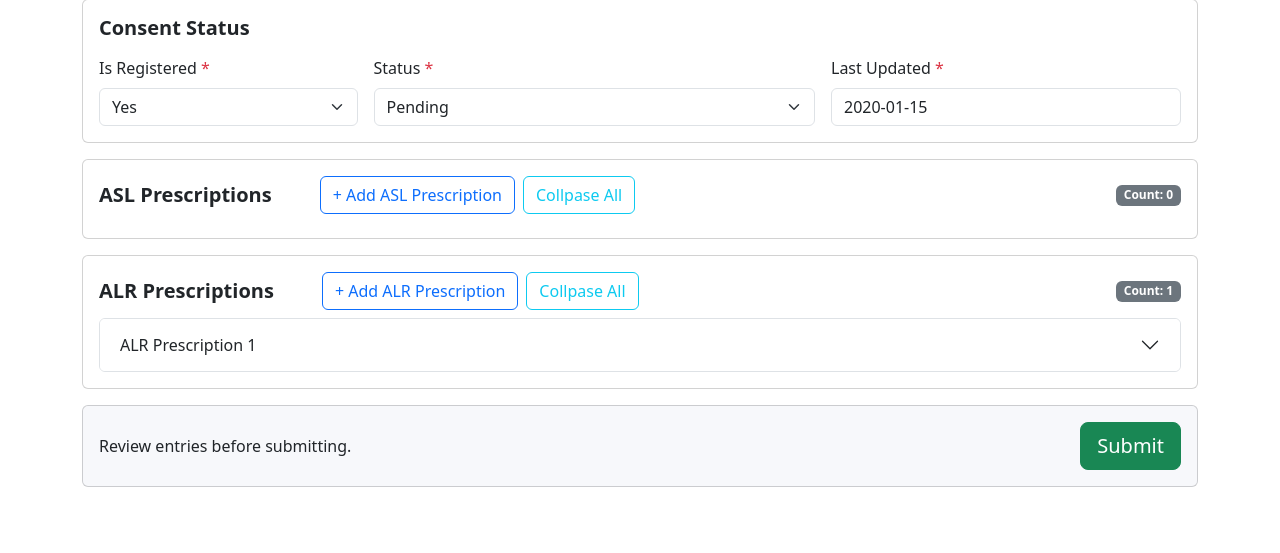
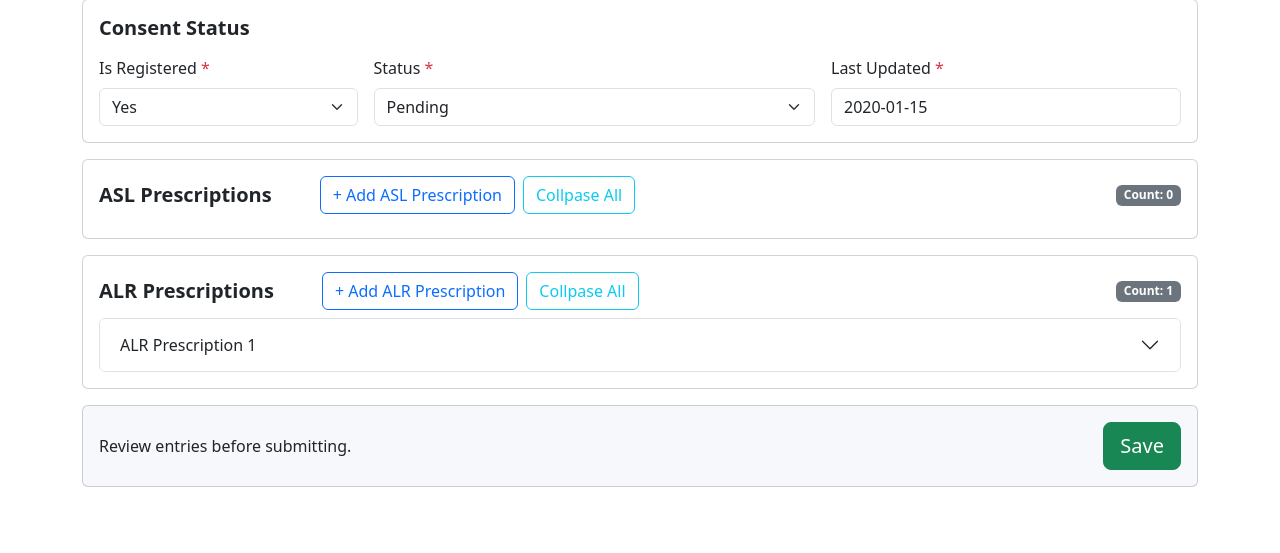
Before and after one commit to samo-e/ProfComp---Digital-Prescriptions-via-tokens, a Flask app: page /asl/form/1 in a window 1280 px wide. Shown: the part 155-708 px from the top of the page. Run offline with Flask 3, Linux system fonts and the light colour scheme; tables that the repository leaves empty hold one stand-in row (values such as "Sample post"); some libraries are stand-ins or nearby versions.

Commit message:
Change submit to save

```diff
--- a/flaskr/website/templates/views/asl_form.html
+++ b/flaskr/website/templates/views/asl_form.html
@@ -91,7 +91,7 @@
                   <span class="invisible unsaved-changes text-danger fw-bold me-2" id="edits-made">
                     <i class="bi bi-exclamation-triangle mx-1"></i>Unsaved Changes
                   </span>
-                  <button type="submit" class="btn btn-success btn-lg">Submit</button>
+                  <button type="submit" class="btn btn-success btn-lg">Save</button>
                 </div>
             </div>
         </div>
```
